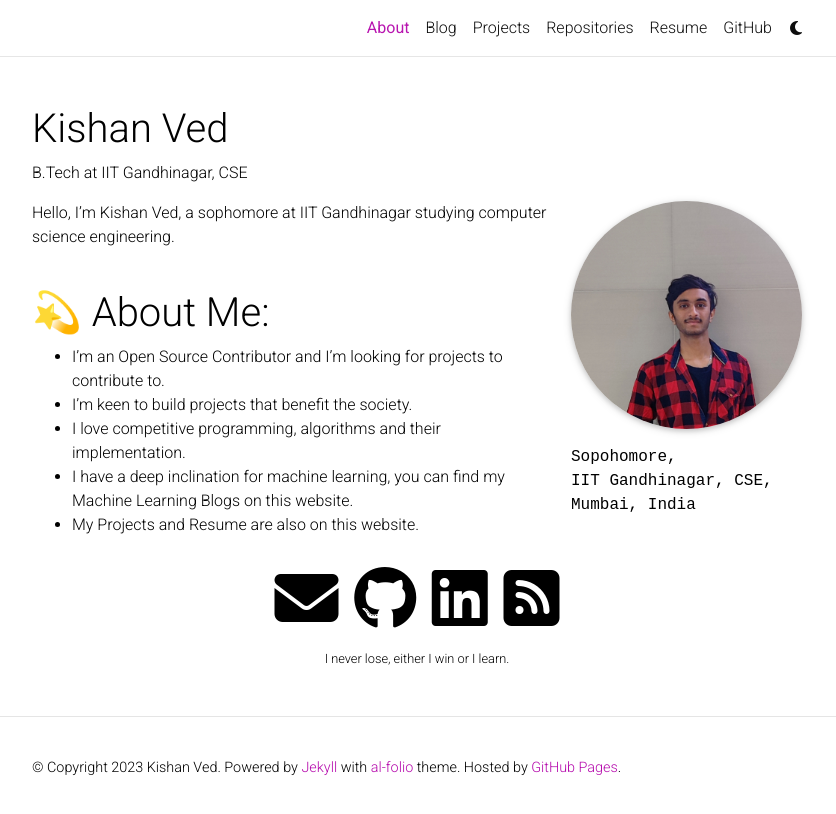
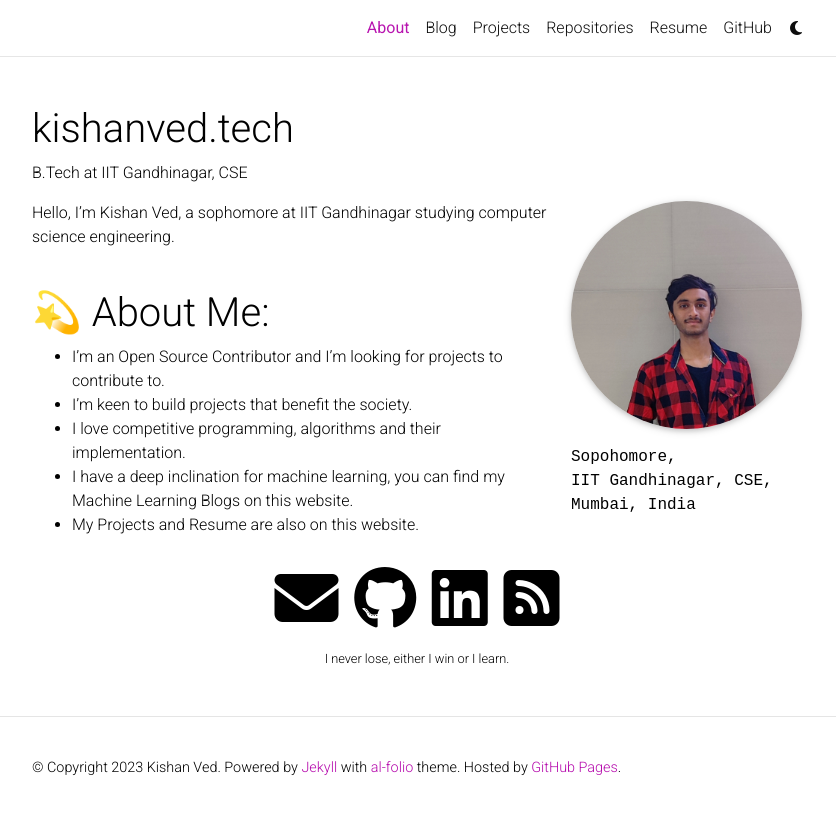
Before and after one commit to Kishan-Ved/portfolio, a Jekyll site: the page built from _pages/about.md, in a window 1280 px wide. Shown: the top 814 px of the page, without its empty margins (223-1059 px from the left). Built offline with Jekyll 4.4.1, drawn with Linux system fonts in a browser that asks for light colours; full-size pictures stand in for the smaller copies a plugin makes; comment, search, counter and statistics services are not loaded; a style sheet for code colours, icons or effects is not loaded.

Commit message:
changed page title to kishanvedtech

```diff
--- a/_config.yml
+++ b/_config.yml
@@ -2,7 +2,7 @@
 # Site settings
 # -----------------------------------------------------------------------------
 
-title: Kishan Ved # the website title (if blank, full name will be used instead)
+title: kishanved.tech # the website title (if blank, full name will be used instead)
 first_name: Kishan
 middle_name:
 last_name: Ved
```
